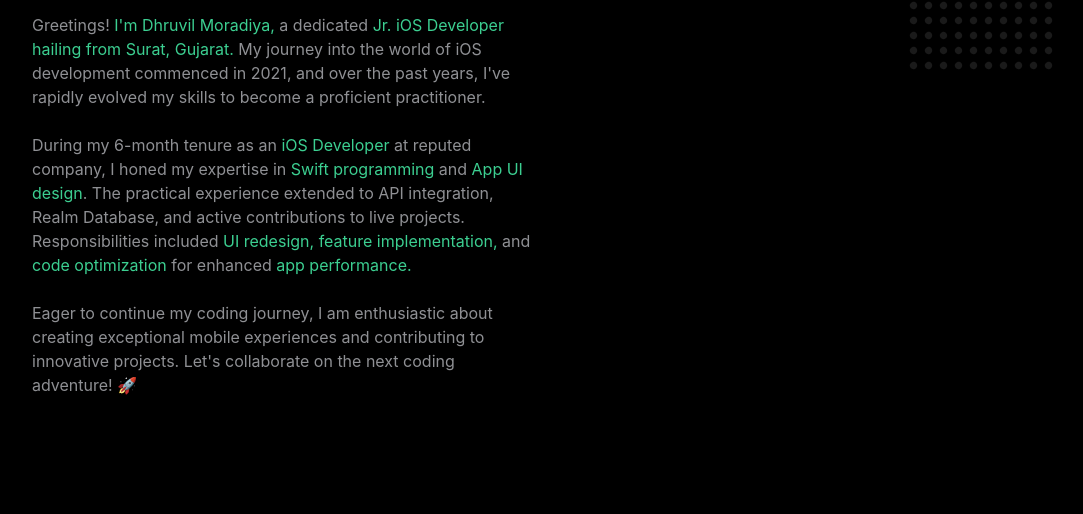
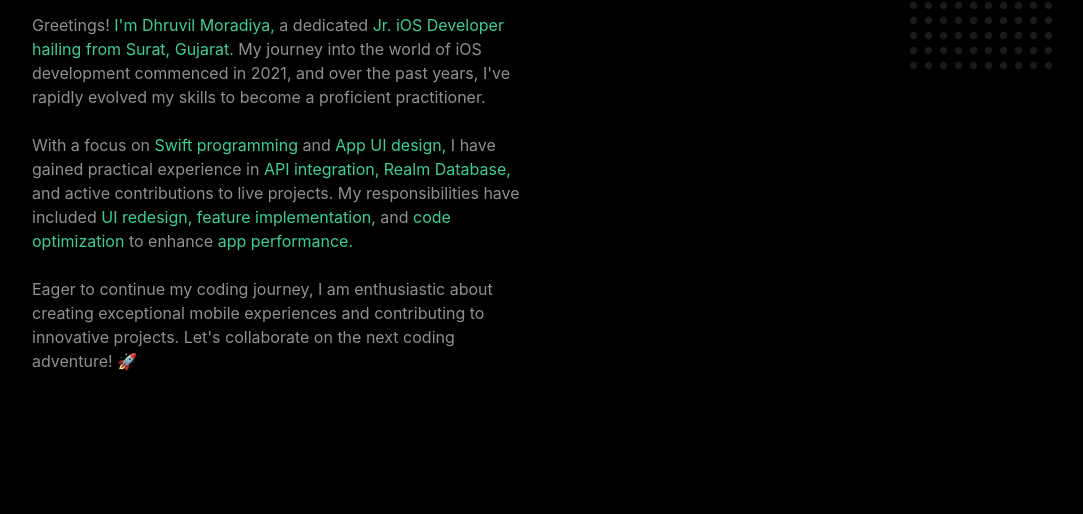
Before and after one commit to dhruvil989/Portfolio-Website, a plain HTML site: page index.html in a window 1280 px wide. Shown: the part 1004-1518 px from the top of the page, without its empty margins (96-1179 px from the left). Drawn offline with nearby package versions, Linux system fonts and the light colour scheme; files that its build step writes are made by us from their sources.

Commit message:
Updated index.html

```diff
--- a/index.html
+++ b/index.html
@@ -151,15 +151,11 @@
               <h2  data-aos="fade-right">⚡ About Me</h2>
               <p  data-aos="fade-right">
                 Greetings! <span>I'm Dhruvil Moradiya,</span> a dedicated <span>Jr. iOS Developer hailing from Surat, Gujarat.</span> My journey into the world of iOS development commenced in 2021, and over the past years, I've rapidly evolved my skills to become a proficient practitioner.<br/>
+<br/>
+With a focus on <span>Swift programming</span> and <span>App UI design,</span> I have gained practical experience in <span>API integration, Realm Database,</span> and active contributions to live projects. My responsibilities have included <span>UI redesign, feature implementation,</span> and <span>code optimization</span> to enhance <span>app performance.</span><br/>
+<br/>
+Eager to continue my coding journey, I am enthusiastic about creating exceptional mobile experiences and contributing to innovative projects. Let's collaborate on the next coding adventure! 🚀
 
-                <br/>
-                During my 6-month tenure as an
-                <span> iOS Developer</span> at reputed company, I honed my expertise in
-                <span>Swift programming </span>and <span>App UI design</span>. The practical experience extended to
-                API integration, Realm Database, and active contributions to live projects. Responsibilities included <span>UI redesign, feature implementation,</span> and <span>code optimization</span> for enhanced <span>app performance. </span><br/>
-
-                <br/>
-                Eager to continue my coding journey, I am enthusiastic about creating exceptional mobile experiences and contributing to innovative projects. Let's collaborate on the next coding adventure! 🚀
               </p>
             </div>
           </div>
```
